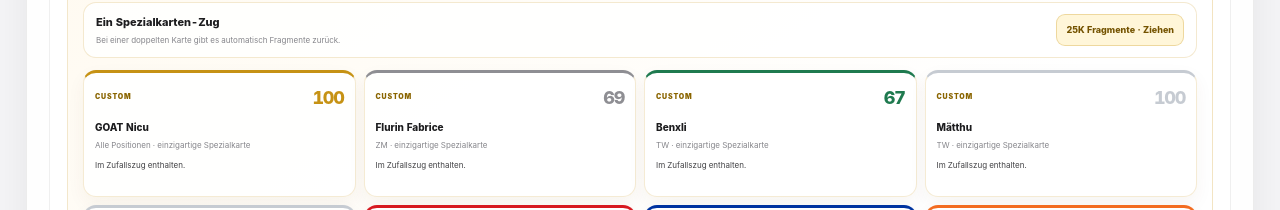
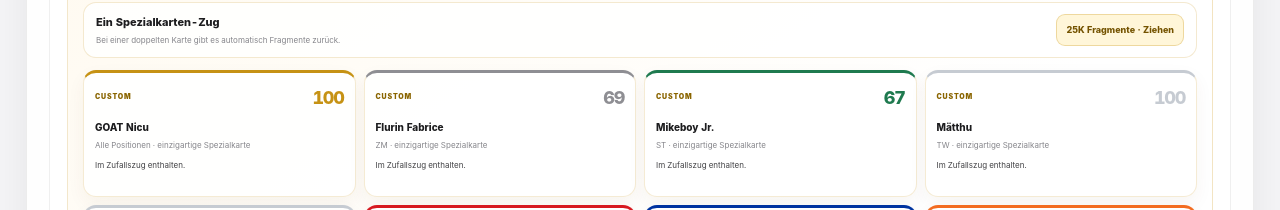
Before and after one commit to niciii06/goal-clicker, a Next.js app: page / in a window 1280 px wide. Shown: the part 2740-2950 px from the top of the page. Built offline with nearby package versions, Linux system fonts and the light colour scheme.

Commit message:
Replace Benxli with Mikeboy Jr. as striker

```diff
--- a/app/feature-data.ts
+++ b/app/feature-data.ts
@@ -668,9 +668,9 @@ const SPECIAL_STAR_XI_PLAYERS: StarXIPlayer[] = [
     id: "star-benxli",
     isCustom: true,
     countryCode: "CH",
-    name: "Benxli",
-    position: "TW",
-    positions: ["TW"],
+    name: "Mikeboy Jr.",
+    position: "ST",
+    positions: ["ST"],
     rating: 67,
     price: 1000,
     accent: "#1f7a4f",
```
